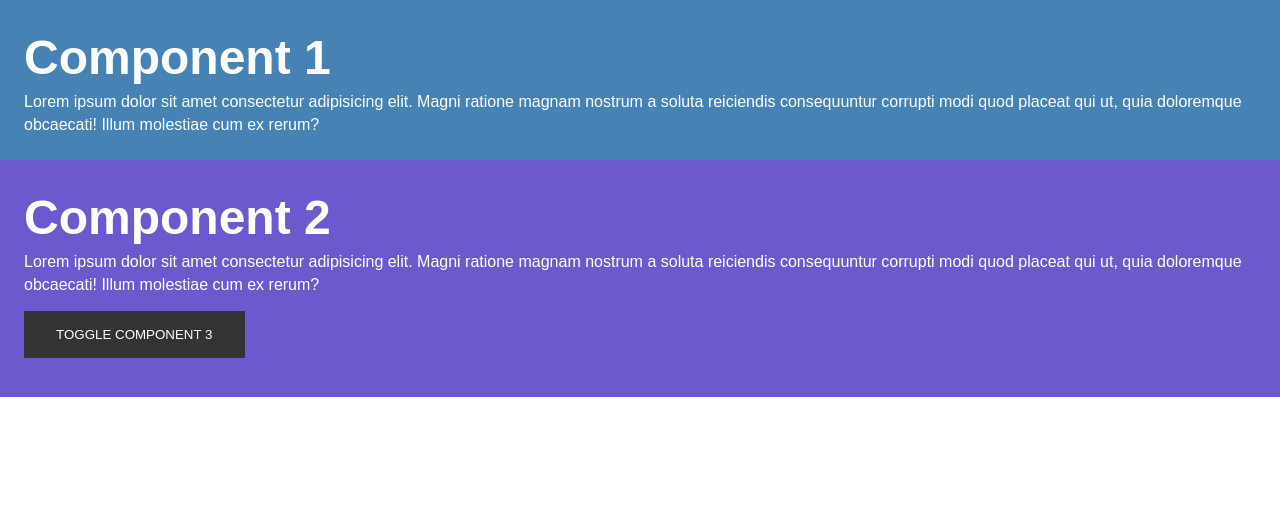
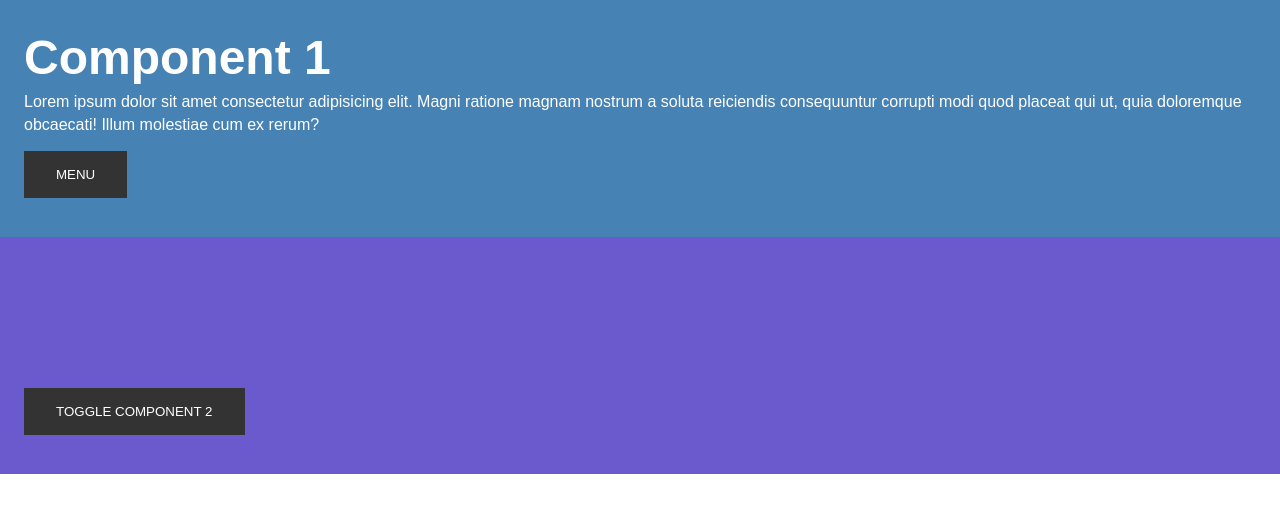
Before and after one commit to Only1tej/simple-animation, a React (Create React App) app: page / in a window 1280 px wide. Shown: the top 512 px of the page. Built offline with nearby package versions, Linux system fonts and the light colour scheme.

Commit message:
Adding animated

```diff
--- a/src/App.css
+++ b/src/App.css
@@ -11,3 +11,38 @@ body {
 h1 {
   font-size: 3rem;
 }
+
+.c1Style {
+  background: steelBlue;
+  color: white;
+  padding: 1.5rem;
+}
+
+.counter {
+  background: #333;
+  text-align: center;
+  width: 100px;
+  border-radius: 50%;
+  margin: 1rem auto;
+}
+
+.c2Style {
+  background: slateBlue;
+  color: white;
+  padding: 1.5rem;
+}
+
+.c3Style {
+  background: green;
+  color: white;
+  padding: 1.5rem 1.5rem 5rem 1.5rem;
+}
+
+.btn {
+  background: #333;
+  color: #fff;
+  padding: 1rem 2rem;
+  border: none;
+  text-transform: uppercase;
+  margin: 15px 0;
+}
--- a/src/App.js
+++ b/src/App.js
@@ -1,27 +1,25 @@
-import React, { Component } from "react";
+import React, { useState } from "react";
 import { Transition, animated } from "react-spring";
 import "./App.css";
 import Component1 from "./components/Component1";
 import Component2 from "./components/Component2";
 import Component3 from "./components/Component3";
 
-export default class App extends Component {
-  state = {
-    showComponent3: false,
-  };
+const App = () => {
+  const [showComponent3] = useState(false);
 
-  toggle = (e) => {
-    this.setState({ showComponent3: !this.state.showComponent3 });
-  };
+  // toggle = (e) => {
+  //   showComponent3: !showComponent3;
+  // };
 
-  render() {
   return (
     <div className="App">
       <Component1 />
-        <Component2 toggle={this.toggle} />
+      <Component2 />
+      {/* <Component2 toggle={toggle} /> */}
       <Transition
         native
-          items={this.state.showComponent3}
+        items={showComponent3}
         from={{ opacity: 0 }}
         enter={{ opacity: 1 }}
         leave={{ opacity: 0 }}
@@ -37,5 +35,6 @@ export default class App extends Component {
       </Transition>
     </div>
   );
-  }
-}
+};
+
+export default App;
--- a/src/components/Component1.js
+++ b/src/components/Component1.js
@@ -1,50 +1,53 @@
-import React from "react";
-import { Spring } from "react-spring";
+import React, { Component } from "react";
+import { useSpring, animated } from "react-spring";
 
-export default function Component1() {
+const Component1 = () => {
+  const fade = useSpring({
+    from: { opacity: 0 },
+    opacity: 1,
+  });
+  console.log(fade);
   return (
-    <Spring
-      from={{ x: 0, opacity: 0, marginTop: -500 }}
-      to={{ x: 100, opacity: 1, marginTop: 0 }}
-    >
-      {(props) => (
-        <div style={props}>
-          <div style={c1Style}>
-            <h1>Component 1</h1>
-            <p>
-              Lorem ipsum dolor sit amet consectetur adipisicing elit. Magni
-              ratione magnam nostrum a soluta reiciendis consequuntur corrupti
-              modi quod placeat qui ut, quia doloremque obcaecati! Illum
-              molestiae cum ex rerum?
-            </p>
-            {/* <Spring
-              from={{ number: 0 }}
-              to={{ number: 10 }}
-              config={{ duration: 10000 }}
-            >
-              {(props) => (
-                <div style={props}>
-                  <h1 style={counter}>{props.number}</h1>
-                </div>
-              )}
-            </Spring> */}
-          </div>
-        </div>
-      )}
-    </Spring>
+    <animated.div className="c1Style" style={fade}>
+      <h1>Component 1</h1>
+      <p>
+        Lorem ipsum dolor sit amet consectetur adipisicing elit. Magni ratione
+        magnam nostrum a soluta reiciendis consequuntur corrupti modi quod
+        placeat qui ut, quia doloremque obcaecati! Illum molestiae cum ex rerum?
+      </p>
+      <button className="btn">Menu</button>
+    </animated.div>
   );
-}
-
-const c1Style = {
-  background: "steelBlue",
-  color: "white",
-  padding: "1.5rem",
 };
 
-const counter = {
-  background: "#333",
-  textAlign: "center",
-  width: "100px",
-  borderRadius: "50%",
-  margin: "1rem auto",
-};
+export default Component1;
+
+// <Spring
+//   from={{ x: 0, opacity: 0, marginTop: -500 }}
+//   to={{ x: 100, opacity: 1, marginTop: 0 }}
+// >
+//   {(props) => (
+//     <div style={props}>
+//       <div style={c1Style}>
+//         <h1>Component 1</h1>
+//         <p>
+//           Lorem ipsum dolor sit amet consectetur adipisicing elit. Magni
+//           ratione magnam nostrum a soluta reiciendis consequuntur corrupti
+//           modi quod placeat qui ut, quia doloremque obcaecati! Illum
+//           molestiae cum ex rerum?
+//         </p>
+//         {/* <Spring
+//           from={{ number: 0 }}
+//           to={{ number: 10 }}
+//           config={{ duration: 10000 }}
+//         >
+//           {(props) => (
+//             <div style={props}>
+//               <h1 style={counter}>{props.number}</h1>
+//             </div>
+//           )}
+//         </Spring> */}
+//       </div>
+//     </div>
+//   )}
+// </Spring>
--- a/src/components/Component2.js
+++ b/src/components/Component2.js
@@ -1,48 +1,50 @@
-import React, { Component } from "react";
-import { Spring } from "react-spring";
+import React, { useState } from "react";
+import { useSpring, animated } from "react-spring";
 
-export class Component2 extends Component {
-  render() {
+const Component2 = () => {
+  const [isToggle, setIsToggle] = useState(false);
+  const fade = useSpring({ opacity: isToggle ? 1 : 0 });
   return (
-      <Spring
-        from={{ x: 0, opacity: 0 }}
-        to={{ x: 100, opacity: 1 }}
-        config={{ delay: 1000, duration: 1000 }}
-      >
-        {(props) => (
-          <div style={props}>
-            <div style={c2Style}>
+    <div className="c2Style">
+      <animated.div style={fade}>
         <h1>Component 2</h1>
         <p>
-                Lorem ipsum dolor sit amet consectetur adipisicing elit. Magni
-                ratione magnam nostrum a soluta reiciendis consequuntur corrupti
-                modi quod placeat qui ut, quia doloremque obcaecati! Illum
-                molestiae cum ex rerum?
+          Lorem ipsum dolor sit amet consectetur adipisicing elit. Magni ratione
+          magnam nostrum a soluta reiciendis consequuntur corrupti modi quod
+          placeat qui ut, quia doloremque obcaecati! Illum molestiae cum ex
+          rerum?
         </p>
-              <button style={btn} onClick={this.props.toggle}>
-                Toggle Component 3
+      </animated.div>
+      <button className="btn" onClick={() => setIsToggle(!isToggle)}>
+        Toggle Component 2
       </button>
     </div>
-          </div>
-        )}
-      </Spring>
   );
-  }
-}
-
-const c2Style = {
-  background: "slateBlue",
-  color: "white",
-  padding: "1.5rem",
-};
-
-const btn = {
-  background: "#333",
-  color: "#fff",
-  padding: "1rem 2rem",
-  border: "none",
-  textTransform: "uppercase",
-  margin: "15px 0",
 };
 
 export default Component2;
+
+{
+  /* <Spring */
+}
+//   from={{ x: 0, opacity: 0 }}
+//   to={{ x: 100, opacity: 1 }}
+//   config={{ delay: 1000, duration: 1000 }}
+// >
+//   {(props) => (
+//     <div style={props}>
+//       <div style={c2Style}>
+//         <h1>Component 2</h1>
+//         <p>
+//           Lorem ipsum dolor sit amet consectetur adipisicing elit. Magni
+//           ratione magnam nostrum a soluta reiciendis consequuntur corrupti
+//           modi quod placeat qui ut, quia doloremque obcaecati! Illum
+//           molestiae cum ex rerum?
+//         </p>
+//         <button style={btn} onClick={this.props.toggle}>
+//           Toggle Component 3
+//         </button>
+//       </div>
+//     </div>
+//   )}
+// </Spring>
--- a/src/components/Component3.js
+++ b/src/components/Component3.js
@@ -2,7 +2,7 @@ import React from "react";
 
 export default function Component3() {
   return (
-    <div style={c3Style}>
+    <div>
       <h1>Component 3</h1>
       <p>
         Lorem ipsum dolor sit amet consectetur adipisicing elit. Sapiente
@@ -13,9 +13,3 @@ export default function Component3() {
     </div>
   );
 }
-
-const c3Style = {
-  background: "green",
-  color: "white",
-  padding: "1.5rem 1.5rem 5rem 1.5rem",
-};
```
Lines whose indentation alone changed are shown as unchanged.
